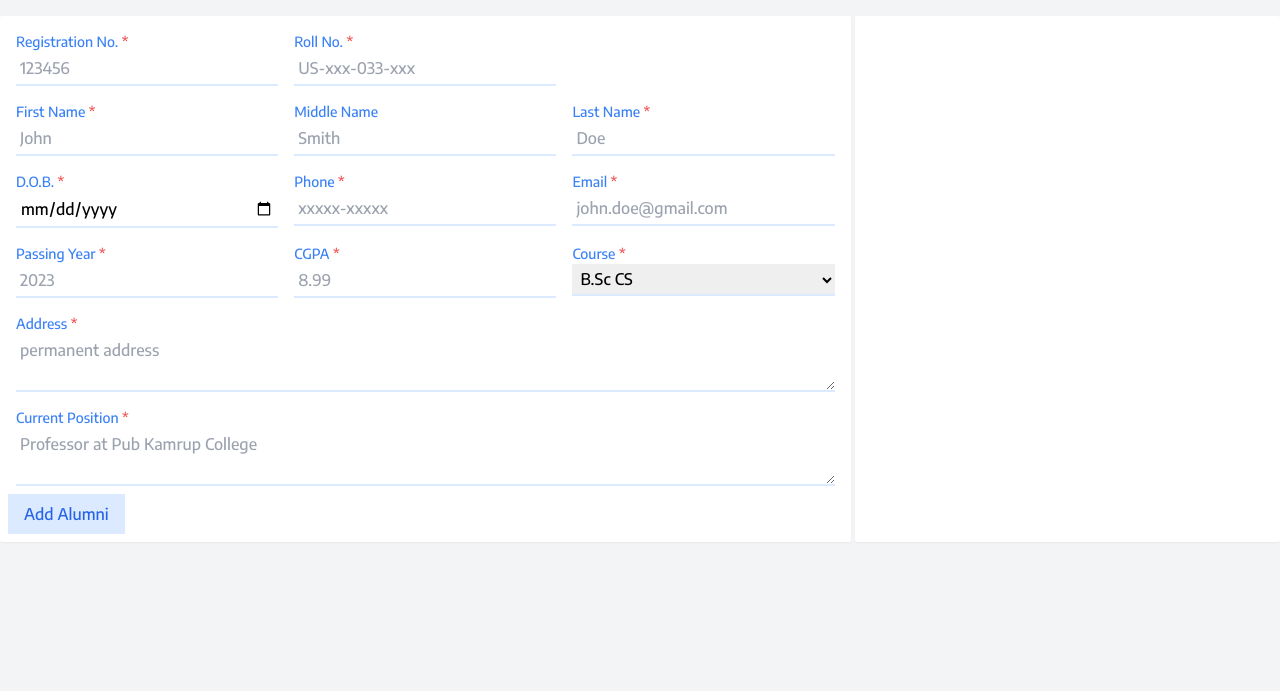
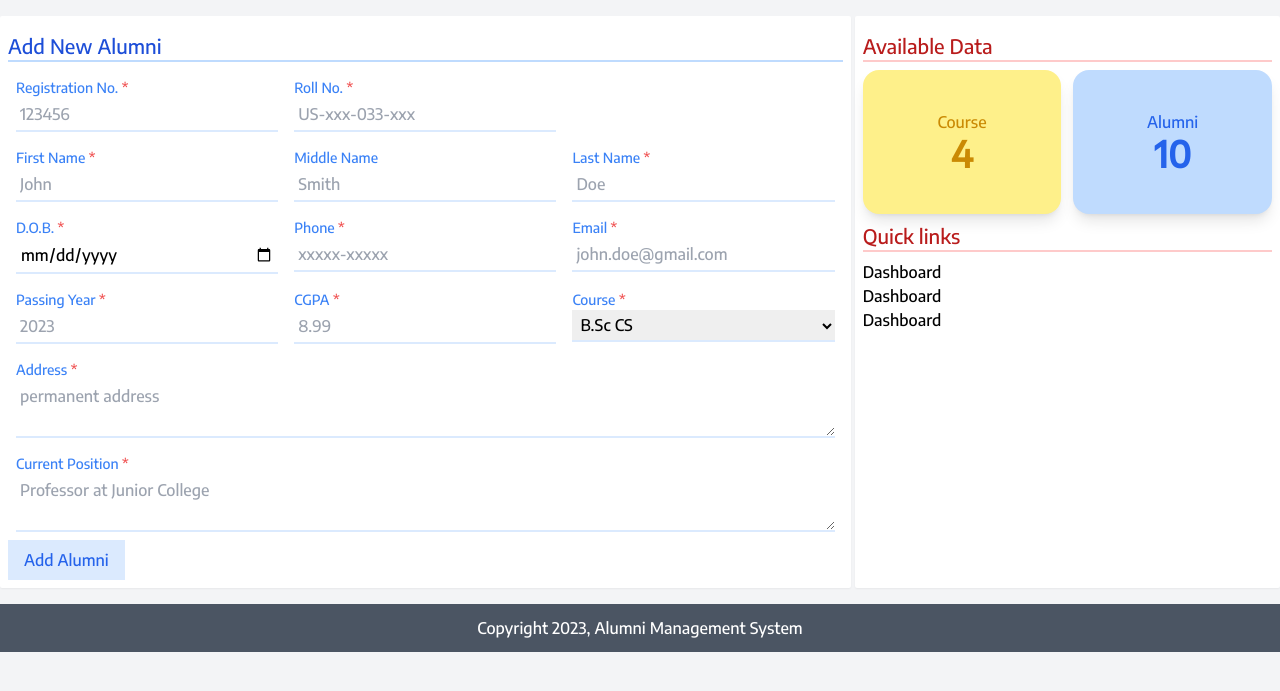
Before and after one commit to NitishRajbongshi/alumni_system, a PHP site: page /frontend/Admin/alumni.php in a window 1280 px wide. Shown: the part 64-755 px from the top of the page. Run offline with PHP 8.4, Linux system fonts and the light colour scheme; the visitor is signed in with stand-in values (Sample User, id 1); data comes from the database, SQL or seed files in the repository; data that the repository does not hold is empty.

Commit message:
Add statistics about data

```diff
--- a/backend/alumni/add.php
+++ b/backend/alumni/add.php
@@ -45,4 +45,22 @@ class AddAlumni
         } else
             return false;
     }
+
+    public function count_alumni()
+    {
+        $query = "
+        SELECT course_table.course_code, COUNT(alumni_table.course) AS alumni_count
+        FROM course_table
+        LEFT JOIN alumni_table ON course_table.course_code = alumni_table.course
+        GROUP BY course_table.course_code;
+        ";
+        $stmt = $this->conn->prepare($query);
+        if ($stmt->execute()) {
+            if ($stmt->rowCount() > 0) {
+                $alumnies = $stmt->fetchAll(PDO::FETCH_ASSOC);
+                return $alumnies;
+            } else
+                return false;
+        }
+    }
 }
--- /dev/null
+++ b/components/footer.php
@@ -0,0 +1,3 @@
+<footer class="text-center mt-4">
+        <p class="p-3 bg-gray-600 text-white">Copyright 2023, Alumni Management System</p>
+</footer>
--- a/dist/output.css
+++ b/dist/output.css
@@ -633,6 +638,10 @@ video {
   margin-top: 5rem;
 }
 
+.mt-4 {
+  margin-top: 1rem;
+}
+
 .inline {
   display: inline;
 }
@@ -665,6 +682,30 @@ video {
   height: 100%;
 }
 
+.h-\[4rem\] {
+  height: 4rem;
+}
+
+.h-\[10rem\] {
+  height: 10rem;
+}
+
+.h-\[8rem\] {
+  height: 8rem;
+}
+
+.h-28 {
+  height: 7rem;
+}
+
+.w-1\/2 {
+  width: 50%;
+}
+
+.w-3\/12 {
+  width: 25%;
+}
+
 .w-3\/4 {
   width: 75%;
 }
@@ -720,6 +797,18 @@ video {
   justify-content: space-between;
 }
 
+.gap-3 {
+  gap: 0.75rem;
+}
+
+.gap-4 {
+  gap: 1rem;
+}
+
+.gap-2 {
+  gap: 0.5rem;
+}
+
 .overflow-y-auto {
   overflow-y: auto;
 }
@@ -728,8 +817,16 @@ video {
   border-radius: 0.25rem;
 }
 
+.rounded-2xl {
+  border-radius: 1rem;
+}
+
 .rounded-full {
   border-radius: 9999px;
+}
+
+.rounded-lg {
+  border-radius: 0.5rem;
 }
 
 .rounded-md {
@@ -783,6 +880,11 @@ video {
   background-color: rgb(219 234 254 / var(--tw-bg-opacity));
 }
 
+.bg-blue-200 {
+  --tw-bg-opacity: 1;
+  background-color: rgb(191 219 254 / var(--tw-bg-opacity));
+}
+
 .bg-blue-50 {
   --tw-bg-opacity: 1;
   background-color: rgb(239 246 255 / var(--tw-bg-opacity));
@@ -831,6 +943,61 @@ video {
 .bg-white {
   --tw-bg-opacity: 1;
   background-color: rgb(255 255 255 / var(--tw-bg-opacity));
+}
+
+.bg-yellow-200 {
+  --tw-bg-opacity: 1;
+  background-color: rgb(254 240 138 / var(--tw-bg-opacity));
+}
+
+.bg-black {
+  --tw-bg-opacity: 1;
+  background-color: rgb(0 0 0 / var(--tw-bg-opacity));
+}
+
+.bg-purple-500 {
+  --tw-bg-opacity: 1;
+  background-color: rgb(168 85 247 / var(--tw-bg-opacity));
+}
+
+.bg-green-200 {
+  --tw-bg-opacity: 1;
+  background-color: rgb(187 247 208 / var(--tw-bg-opacity));
+}
+
+.bg-green-100 {
+  --tw-bg-opacity: 1;
+  background-color: rgb(220 252 231 / var(--tw-bg-opacity));
+}
+
+.bg-red-200 {
+  --tw-bg-opacity: 1;
+  background-color: rgb(254 202 202 / var(--tw-bg-opacity));
+}
+
+.bg-red-800 {
+  --tw-bg-opacity: 1;
+  background-color: rgb(153 27 27 / var(--tw-bg-opacity));
+}
+
+.bg-red-600 {
+  --tw-bg-opacity: 1;
+  background-color: rgb(220 38 38 / var(--tw-bg-opacity));
+}
+
+.bg-green-600 {
+  --tw-bg-opacity: 1;
+  background-color: rgb(22 163 74 / var(--tw-bg-opacity));
+}
+
+.bg-green-400 {
+  --tw-bg-opacity: 1;
+  background-color: rgb(74 222 128 / var(--tw-bg-opacity));
+}
+
+.bg-blue-600 {
+  --tw-bg-opacity: 1;
+  background-color: rgb(37 99 235 / var(--tw-bg-opacity));
 }
 
 .p-1 {
@@ -861,6 +1040,11 @@ video {
 .py-1 {
   padding-top: 0.25rem;
   padding-bottom: 0.25rem;
+}
+
+.py-10 {
+  padding-top: 2.5rem;
+  padding-bottom: 2.5rem;
 }
 
 .py-2 {
@@ -911,6 +1100,11 @@ video {
   line-height: 2rem;
 }
 
+.text-4xl {
+  font-size: 2.25rem;
+  line-height: 2.5rem;
+}
+
 .text-lg {
   font-size: 1.125rem;
   line-height: 1.75rem;
@@ -942,6 +1145,11 @@ video {
 .text-blue-600 {
   --tw-text-opacity: 1;
   color: rgb(37 99 235 / var(--tw-text-opacity));
+}
+
+.text-blue-700 {
+  --tw-text-opacity: 1;
+  color: rgb(29 78 216 / var(--tw-text-opacity));
 }
 
 .text-blue-900 {
@@ -984,6 +1192,16 @@ video {
   color: rgb(220 38 38 / var(--tw-text-opacity));
 }
 
+.text-red-700 {
+  --tw-text-opacity: 1;
+  color: rgb(185 28 28 / var(--tw-text-opacity));
+}
+
+.text-red-800 {
+  --tw-text-opacity: 1;
+  color: rgb(153 27 27 / var(--tw-text-opacity));
+}
+
 .text-slate-700 {
   --tw-text-opacity: 1;
   color: rgb(51 65 85 / var(--tw-text-opacity));
@@ -999,14 +1217,47 @@ video {
   color: rgb(255 255 255 / var(--tw-text-opacity));
 }
 
-.text-black {
+.text-yellow-600 {
   --tw-text-opacity: 1;
-  color: rgb(0 0 0 / var(--tw-text-opacity));
+  color: rgb(202 138 4 / var(--tw-text-opacity));
+}
+
+.text-purple-500 {
+  --tw-text-opacity: 1;
+  color: rgb(168 85 247 / var(--tw-text-opacity));
+}
+
+.text-green-600 {
+  --tw-text-opacity: 1;
+  color: rgb(22 163 74 / var(--tw-text-opacity));
+}
+
+.text-green-400 {
+  --tw-text-opacity: 1;
+  color: rgb(74 222 128 / var(--tw-text-opacity));
+}
+
+.shadow {
+  --tw-shadow: 0 1px 3px 0 rgb(0 0 0 / 0.1), 0 1px 2px -1px rgb(0 0 0 / 0.1);
+  --tw-shadow-colored: 0 1px 3px 0 var(--tw-shadow-color), 0 1px 2px -1px var(--tw-shadow-color);
+  box-shadow: var(--tw-ring-offset-shadow, 0 0 #0000), var(--tw-ring-shadow, 0 0 #0000), var(--tw-shadow);
+}
+
+.shadow-lg {
+  --tw-shadow: 0 10px 15px -3px rgb(0 0 0 / 0.1), 0 4px 6px -4px rgb(0 0 0 / 0.1);
+  --tw-shadow-colored: 0 10px 15px -3px var(--tw-shadow-color), 0 4px 6px -4px var(--tw-shadow-color);
+  box-shadow: var(--tw-ring-offset-shadow, 0 0 #0000), var(--tw-ring-shadow, 0 0 #0000), var(--tw-shadow);
 }
 
 .shadow-sm {
   --tw-shadow: 0 1px 2px 0 rgb(0 0 0 / 0.05);
   --tw-shadow-colored: 0 1px 2px 0 var(--tw-shadow-color);
+  box-shadow: var(--tw-ring-offset-shadow, 0 0 #0000), var(--tw-ring-shadow, 0 0 #0000), var(--tw-shadow);
+}
+
+.shadow-md {
+  --tw-shadow: 0 4px 6px -1px rgb(0 0 0 / 0.1), 0 2px 4px -2px rgb(0 0 0 / 0.1);
+  --tw-shadow-colored: 0 4px 6px -1px var(--tw-shadow-color), 0 2px 4px -2px var(--tw-shadow-color);
   box-shadow: var(--tw-ring-offset-shadow, 0 0 #0000), var(--tw-ring-shadow, 0 0 #0000), var(--tw-shadow);
 }
 
--- a/frontend/Admin/alumni.php
+++ b/frontend/Admin/alumni.php
@@ -43,6 +43,7 @@ if (($_SESSION['loggedin'] == false) || ($_SESSION['adminLogin'] == false) || !i
         button: "Close",
       });
     }
+
     function not_added() {
       swal({
         title: "Failed!",
@@ -51,6 +52,7 @@ if (($_SESSION['loggedin'] == false) || ($_SESSION['adminLogin'] == false) || !i
         button: "Close",
       });
     }
+
     function no_course() {
       swal({
         title: "Failed!",
@@ -81,28 +83,14 @@ if (($_SESSION['loggedin'] == false) || ($_SESSION['adminLogin'] == false) || !i
     $position = $_POST['position'];
 
     if ($course == 'none') {
-      echo '
-        <script>
-        no_course();
-        </script>
-      ';
-      // header('location: alumni.php');
+      echo '<script>no_course();</script>';
     } else {
       $add_obj = new AddAlumni();
       $status = $add_obj->add_alumni($registration, $rollno, $fname, $mname, $lname, $dob, $phone, $email, $pass_year, $cgpa, $course, $address, $position);
       if ($status) {
-        echo '
-        <script>
-        added();
-        </script>
-        ';
-        // header('location: alumni.php');
+        echo '<script>added();</script>';
       } else {
-        echo '
-        <script>
-        not_added();
-        </script>
-        ';
+        echo '<script>not_added();</script>';
       }
     }
   }
@@ -123,6 +111,7 @@ if (($_SESSION['loggedin'] == false) || ($_SESSION['adminLogin'] == false) || !i
     <div class="lg:flex lg:gap-1">
       <!-- Add new alumni -->
       <section class="mt-20 p-2 w-full h-auto rounded-sm bg-white shadow-sm lg:w-2/3">
+        <h1 class="my-2 text-xl text-blue-700 border-b-2 border-blue-200">Add New Alumni</h1>
         <form action="" method="POST">
           <div class="md:flex">
             <div class="p-2 w-full md:w-1/3 flex flex-col">
@@ -204,7 +193,7 @@ if (($_SESSION['loggedin'] == false) || ($_SESSION['adminLogin'] == false) || !i
           <div class="md:flex">
             <div class="p-2 w-full flex flex-col">
               <label class="text-sm text-blue-500" for="position">Current Position <span class="text-red-500">*</span></label>
-              <textarea id="position" name="position" rows="2" class="text-md p-1 outline-1 outline-blue-200 border-b-2 border-blue-100" maxlength="150" placeholder="Professor at Pub Kamrup College" required></textarea>
+              <textarea id="position" name="position" rows="2" class="text-md p-1 outline-1 outline-blue-200 border-b-2 border-blue-100" maxlength="150" placeholder="Professor at Junior College" required></textarea>
             </div>
           </div>
           <div>
@@ -215,10 +204,32 @@ if (($_SESSION['loggedin'] == false) || ($_SESSION['adminLogin'] == false) || !i
 
       <!-- Show statistics -->
       <section class="mt-2 lg:mt-20 p-2 w-full h-auto rounded-sm bg-white shadow-sm lg:w-1/3">
+        <h1 class="my-2 text-xl text-red-700 border-b-2 border-red-200">Available Data</h1>
+        <div class="flex gap-3">
+          <div class="w-1/2 shadow-lg flex flex-col justify-center items-center rounded-2xl py-10 bg-yellow-200 text-yellow-600">
+            <p>Course</p>
+            <p class="text-4xl font-bold">4</p>
+          </div>
+          <div class="w-1/2 shadow-lg flex flex-col justify-center items-center rounded-2xl py-10 bg-blue-200 text-blue-600">
+            <p>Alumni</p>
+            <p class="text-4xl font-bold">10</p>
+          </div>
+        </div>
 
+        <h1 class="my-2 text-xl text-red-700 border-b-2 border-red-200">Quick links</h1>
+        <ul>
+          <li><a href="">Dashboard</a></li>
+          <li><a href="">Dashboard</a></li>
+          <li><a href="">Dashboard</a></li>
+
+        </ul>
       </section>
     </div>
   </main>
+
+  <?php
+  include_once __DIR__ . '/../../components/footer.php';
+  ?>
 </body>
 
 </html>
--- a/tailwind.config.js
+++ b/tailwind.config.js
@@ -4,6 +4,7 @@ module.exports = {
     "./index.php",
     './frontend/Admin/*.php',
     './frontend/Admin/assets/*.php',
+    './components/*.php',
   ],
   theme: {
     extend: {},
```
Also changed, not shown: other parts of dist/output.css (+138 -12 lines), backend/admin/logout.php (added, +7 -0 lines), frontend/Admin/course.php (+3 -4 lines), frontend/Admin/dashboard.php (+39 -4 lines), index.php (+31 -11 lines), package-lock.json.
